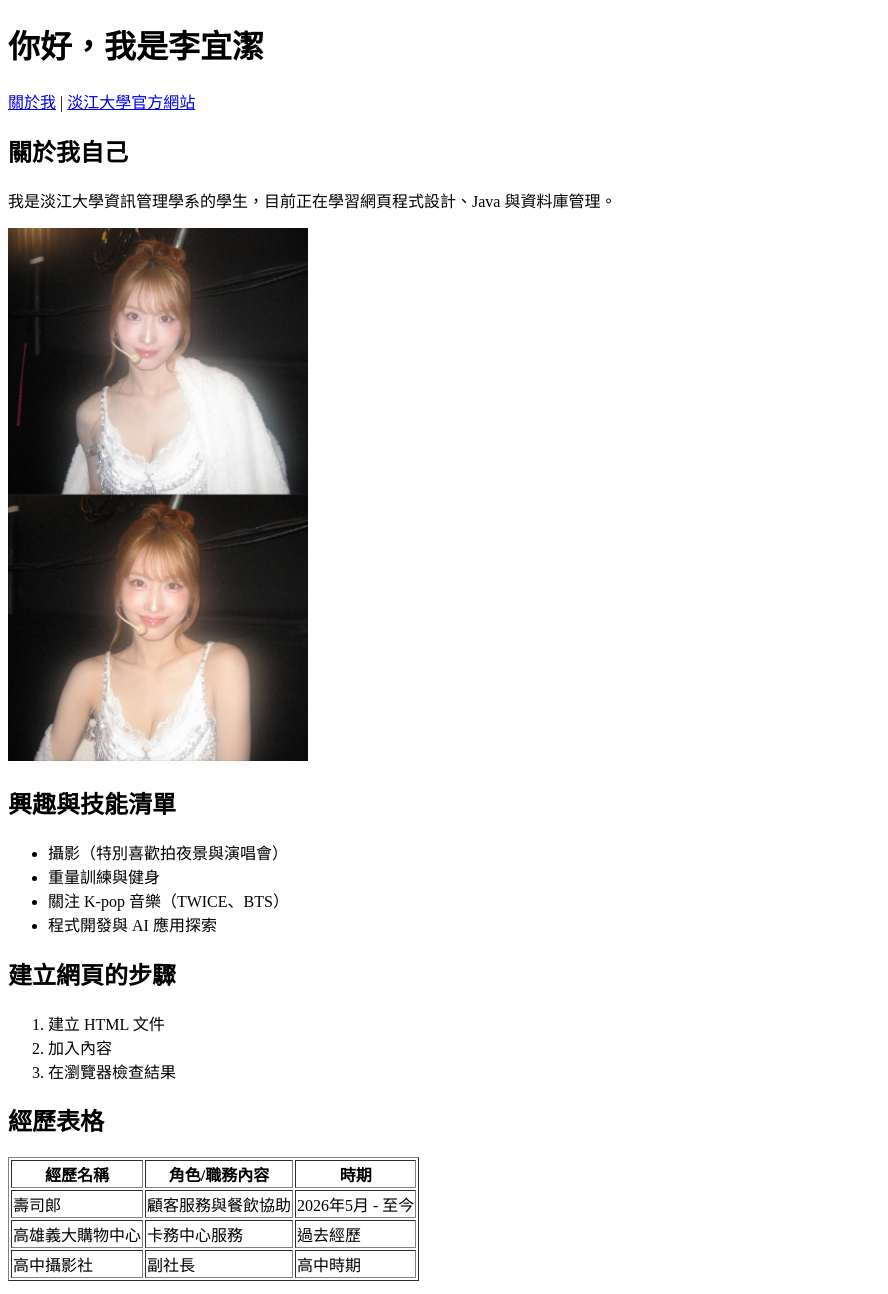
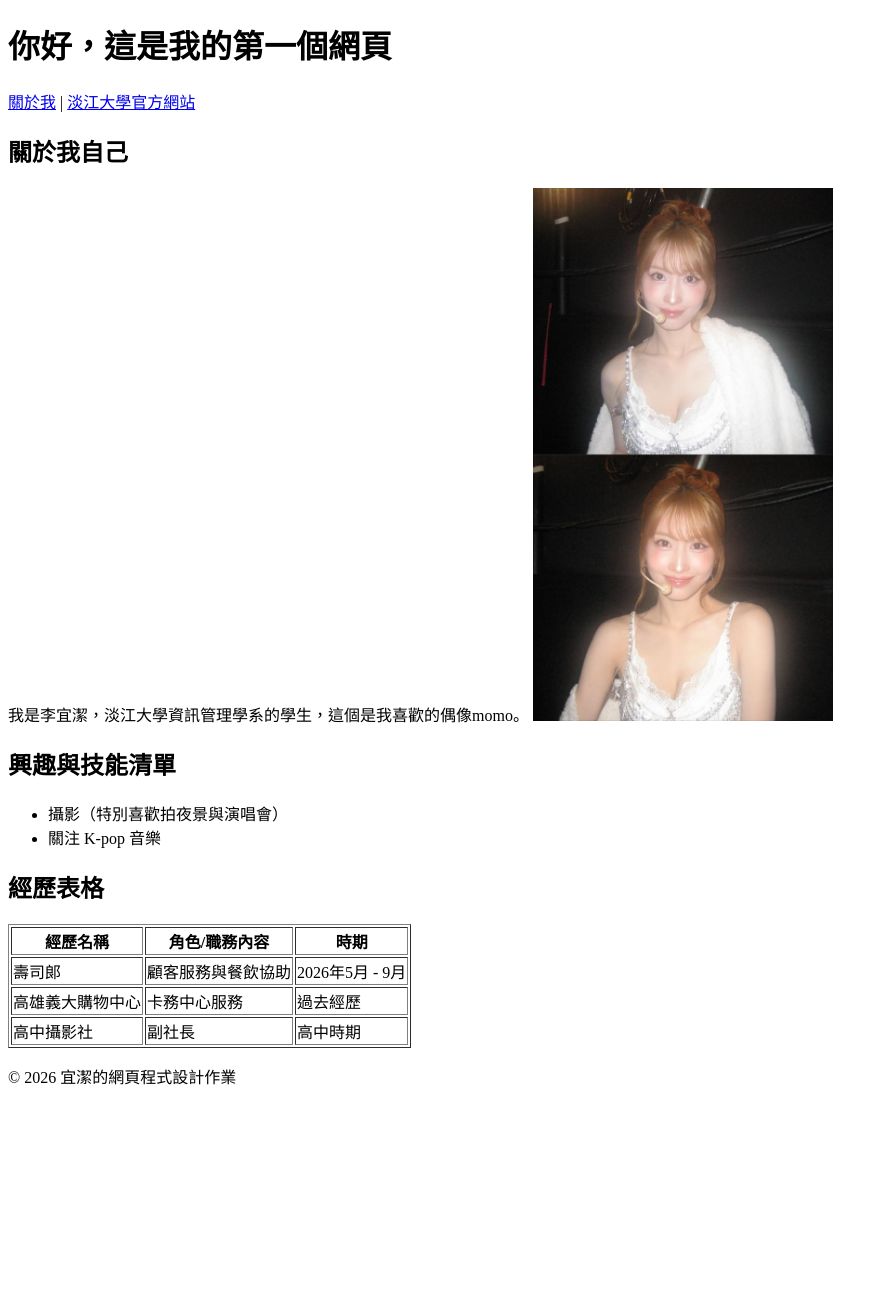
Before and after one commit to alien45321/115web_413630335, a plain HTML site: page index.html in a window 1280 px wide. Shown: the top 1294 px of the page, without its empty margins (0-888 px from the left). After the commit the page ends 1104 px from the top, so only its background shows below. Drawn offline with Linux system fonts and the light colour scheme.

Commit message:
更新自我介紹

```diff
--- a/index.html
+++ b/index.html
@@ -9,7 +9,7 @@
 
     <!-- 頁首與導覽列 -->
     <header>
-        <h1>你好，我是李宜潔</h1>
+        <h1>你好，這是我的第一個網頁</h1>
     </header>
 
     <nav>
@@ -23,7 +23,7 @@
         <section>
             <h2>關於我自己</h2>
             <!-- 一段自我介紹 -->
-            <p>我是淡江大學資訊管理學系的學生，目前正在學習網頁程式設計、Java 與資料庫管理。</p>
+            <p>我是李宜潔，淡江大學資訊管理學系的學生，這個是我喜歡的偶像momo。
 
             <!-- 一張有正確 alt 的圖片 -->
             <img src="images/profile.jpg" alt="我最喜歡的偶像" width="300">
@@ -34,20 +34,8 @@
             <!-- 一份興趣或技能清單 (無序清單) -->
             <ul>
                 <li>攝影（特別喜歡拍夜景與演唱會）</li>
-                <li>重量訓練與健身</li>
-                <li>關注 K-pop 音樂（TWICE、BTS）</li>
-                <li>程式開發與 AI 應用探索</li>
+                <li>關注 K-pop 音樂</li>
             </ul>
-        </section>
-
-        <section>
-            <h2>建立網頁的步驟</h2>
-            <!-- 練習使用有序清單 -->
-            <ol>
-                <li>建立 HTML 文件</li>
-                <li>加入內容</li>
-                <li>在瀏覽器檢查結果</li>
-            </ol>
         </section>
 
         <section>
@@ -62,7 +50,7 @@
                 <tr>
                     <td>壽司郎</td>
                     <td>顧客服務與餐飲協助</td>
-                    <td>2026年5月 - 至今</td>
+                    <td>2026年5月 - 9月</td>
                 </tr>
                 <tr>
                     <td>高雄義大購物中心</td>
```
Also changed, not shown: about.html (+1 -1 lines).
